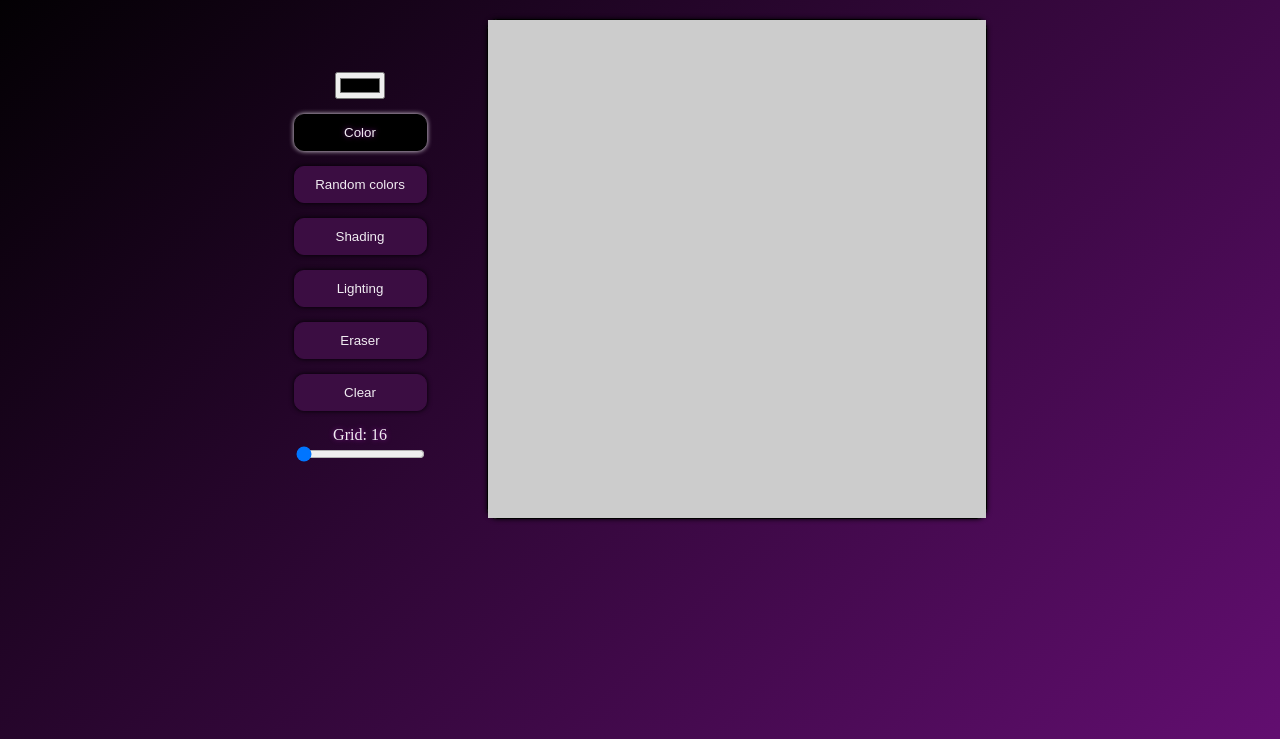
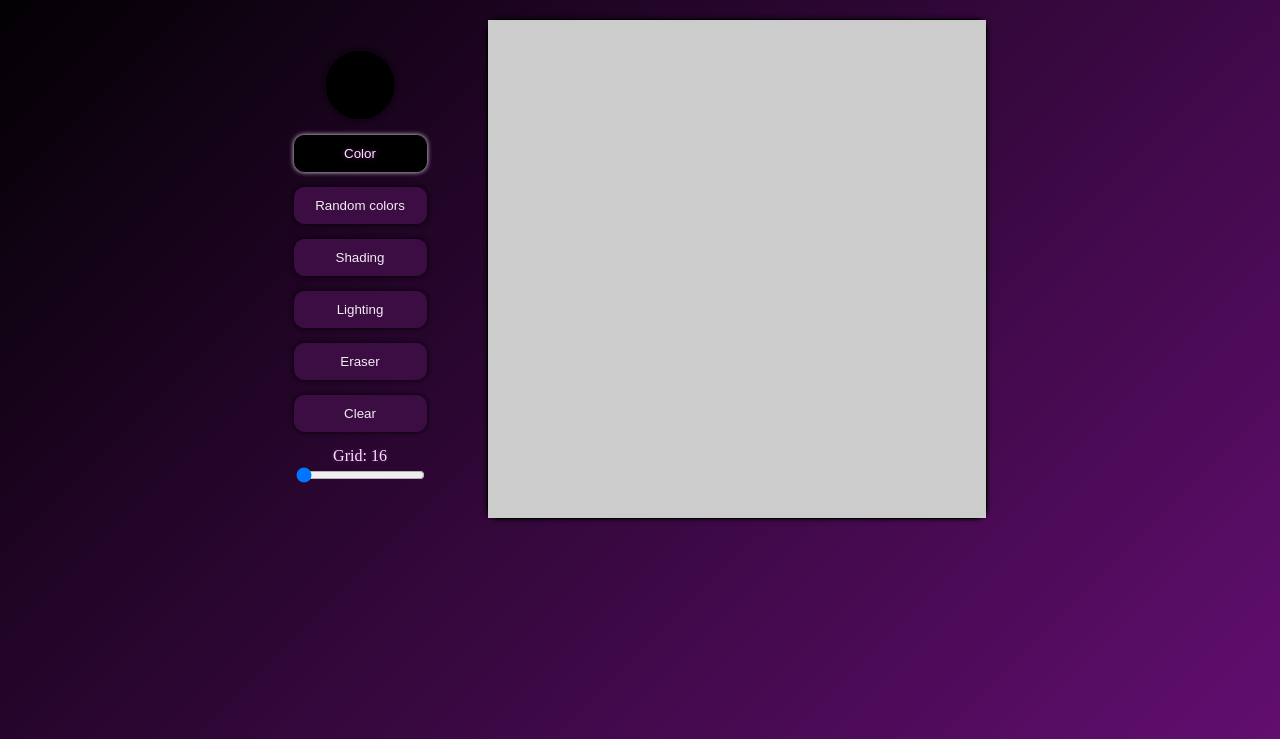
Before and after one commit to updatedMyJournal/etch-a-sketch, a plain HTML site: page index.html in a window 1280 px wide. Shown: the part 61-800 px from the top of the page. Drawn offline with Linux system fonts and the light colour scheme.

Commit message:
Add custom styles to color picker

```diff
--- a/styles.css
+++ b/styles.css
@@ -64,6 +64,44 @@ body {
   box-shadow: 0px 0px 5px var(--text-color);
 }
 
+input[type="color"] {
+  width: 70px;
+  height: 70px;
+  padding: 0;
+  background-color: var(--button-bg-color);
+  box-shadow: 0 0 5px black;
+  border: none;
+  border-radius: 50%;
+}
+
+input[type="color"]:hover {
+  background-color: var(--button-hover-color);
+  border: 1px solid var(--button-hover-color);;
+  box-shadow: 0px 0px 5px var(--text-color);
+}
+
+/* -webkit */
+input[type="color"]::-webkit-color-swatch-wrapper {
+  padding: 0;
+}
+
+input[type="color"]::-webkit-color-swatch {
+  border: none;
+  border-radius: 50%;
+}
+
+/* firefox */
+input[type=color]::-moz-focus-inner {
+  border: none;
+  padding: 0;
+  border-radius: 50%;
+}
+
+input[type=color]::-moz-color-swatch {
+  border: none;
+  border-radius: 50%;
+}
+
 .range-wrapper {
   width: 100%;
 }
```
